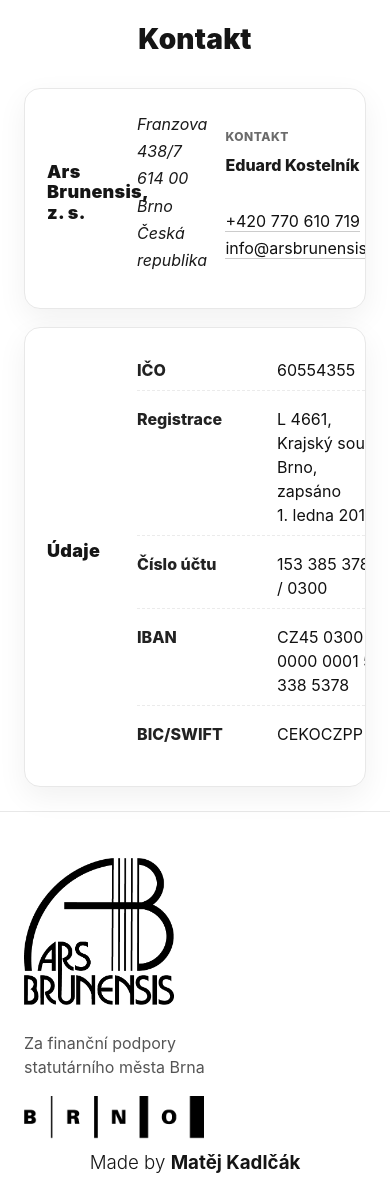
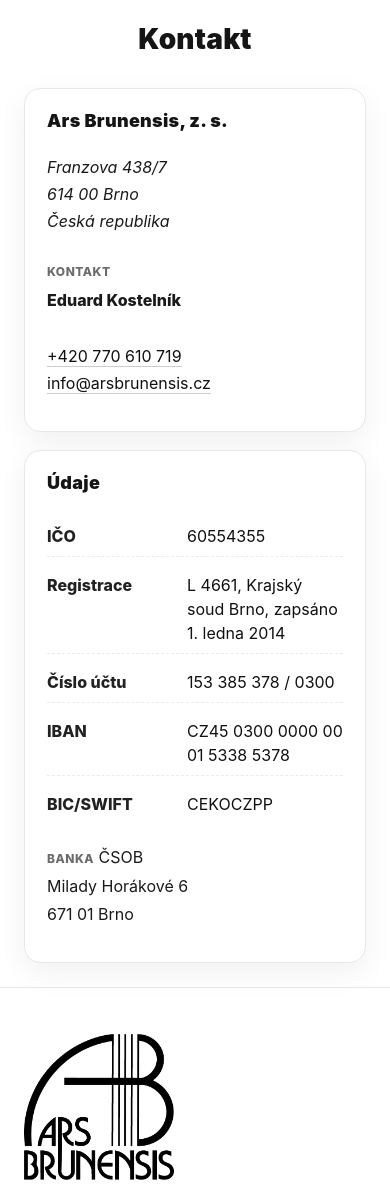
Before and after one commit to pezoun/Ars-Brunensis, a PHP site: page /contact.html in a window 390 px wide. Shown: the part 73-1276 px from the top of the page. Before the commit the page ends 1246 px from the top, so only its background shows below. Run offline with PHP 8.4, Linux system fonts and the light colour scheme.

Commit message:
kontakt je responzivní na telefon

```diff
--- a/style.css
+++ b/style.css
@@ -815,7 +815,7 @@ footer {
   background:#fff;
   border:1px solid var(--border, #e8e8e8);
   border-radius: 16px;
-  min-width:30vw;
+  min-width:20vw;
   box-shadow: 0 10px 30px rgba(0,0,0,.06);
   padding: 22px 22px;
 }
@@ -1023,3 +1023,15 @@ html { -webkit-text-size-adjust: 100%; text-size-adjust: 100%; }
   .contact-page .facts dd{ font-size: 15px; }
   .contact-page .person a{ padding: 5px 0; }
 }
+
+
+/* Kontakt – karty jako column (jen na kontaktu) */
+@media (max-width: 700px){
+  .card, .contact-card{
+    display: flex;
+    flex-direction: column;
+    align-items: flex-start;
+    width: 100%;
+    gap: 10px;           /* můžeš klidně změnit/odstranit */
+  }
+}
```
